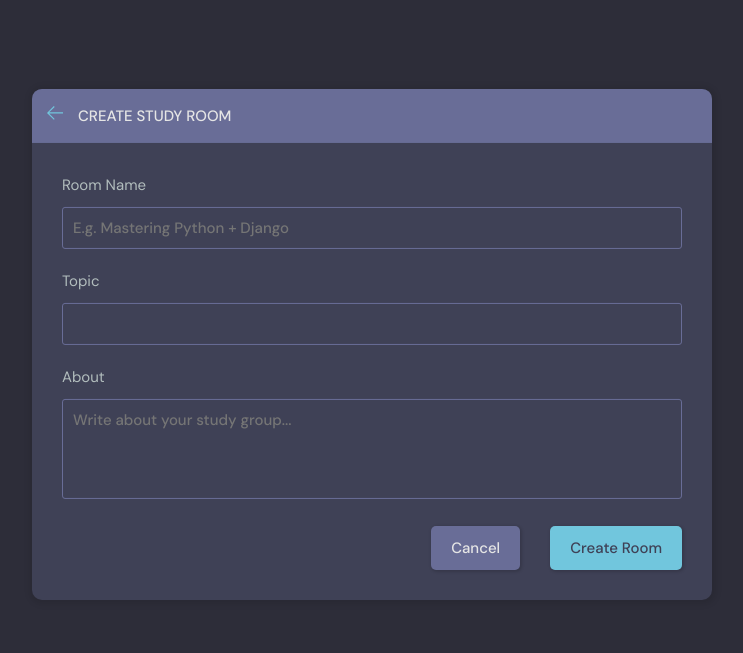
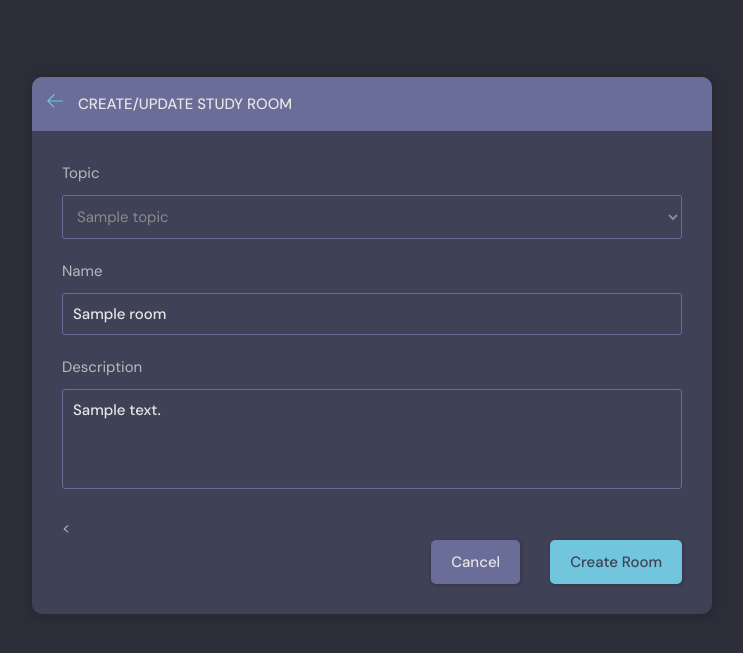
Before and after one commit to Ameen-K-Nejeeb/LearnLoop, a Django app: a page that uses app/templates/base/room_form.html in a window 1280 px wide. Shown: the part 76-729 px from the top of the page, without its empty margins (268-1011 px from the left). Run offline with Django 5.2, Linux system fonts and the light colour scheme; a user stored in the database is signed in; tables that the repository leaves empty hold one stand-in row (values such as "Sample post").

Commit message:
added: basic created room were setuped

```diff
--- a/app/templates/base/room_form.html
+++ b/app/templates/base/room_form.html
@@ -6,7 +6,7 @@
       <div class="layout__box">
         <div class="layout__boxHeader">
           <div class="layout__boxTitle">
-            <a href="index.html">
+            <a href="{% url 'home' %}">
               <svg version="1.1" xmlns="http://www.w3.org/2000/svg" width="32" height="32" viewBox="0 0 32 32">
                 <title>arrow-left</title>
                 <path
@@ -14,17 +14,22 @@
                 </path>
               </svg>
             </a>
-            <h3>Create Study Room</h3>
+            <h3>Create/update Study Room</h3>
           </div>
         </div>
         <div class="layout__body">
-          <form class="form" action="#">
-            <div class="form__group">
-              <label for="room_name">Room Name</label>
-              <input id="room_name" name="room_name" type="text" placeholder="E.g. Mastering Python + Django" />
+          <form class="form" action="" method="POST">
+            {% csrf_token %}
+            {% for field in form %}
+              <div class="form__group">
+              <label for="room_name">{{field.label}}</label>
+              {{field}}
+              <!-- <input id="room_name" name="room_name" type="text" placeholder="E.g. Mastering Python + Django" /> -->
             </div>
+            {% endfor %}
+            <
 
-            <div class="form__group">
+            <!--<div class="form__group">
               <label for="room_topic">Topic</label>
               <input required type="text" name="topic" id="room_topic" list="topic-list" />
               <datalist id="topic-list">
@@ -35,13 +40,10 @@
                 </select>
               </datalist>
 
-            </div>
+            </div>-->
 
 
-            <div class="form__group">
-              <label for="room_about">About</label>
-              <textarea name="room_about" id="room_about" placeholder="Write about your study group..."></textarea>
-            </div>
+
             <div class="form__action">
               <a class="btn btn--dark" href="index.html">Cancel</a>
               <button class="btn btn--main" type="submit">Create Room</button>
```
